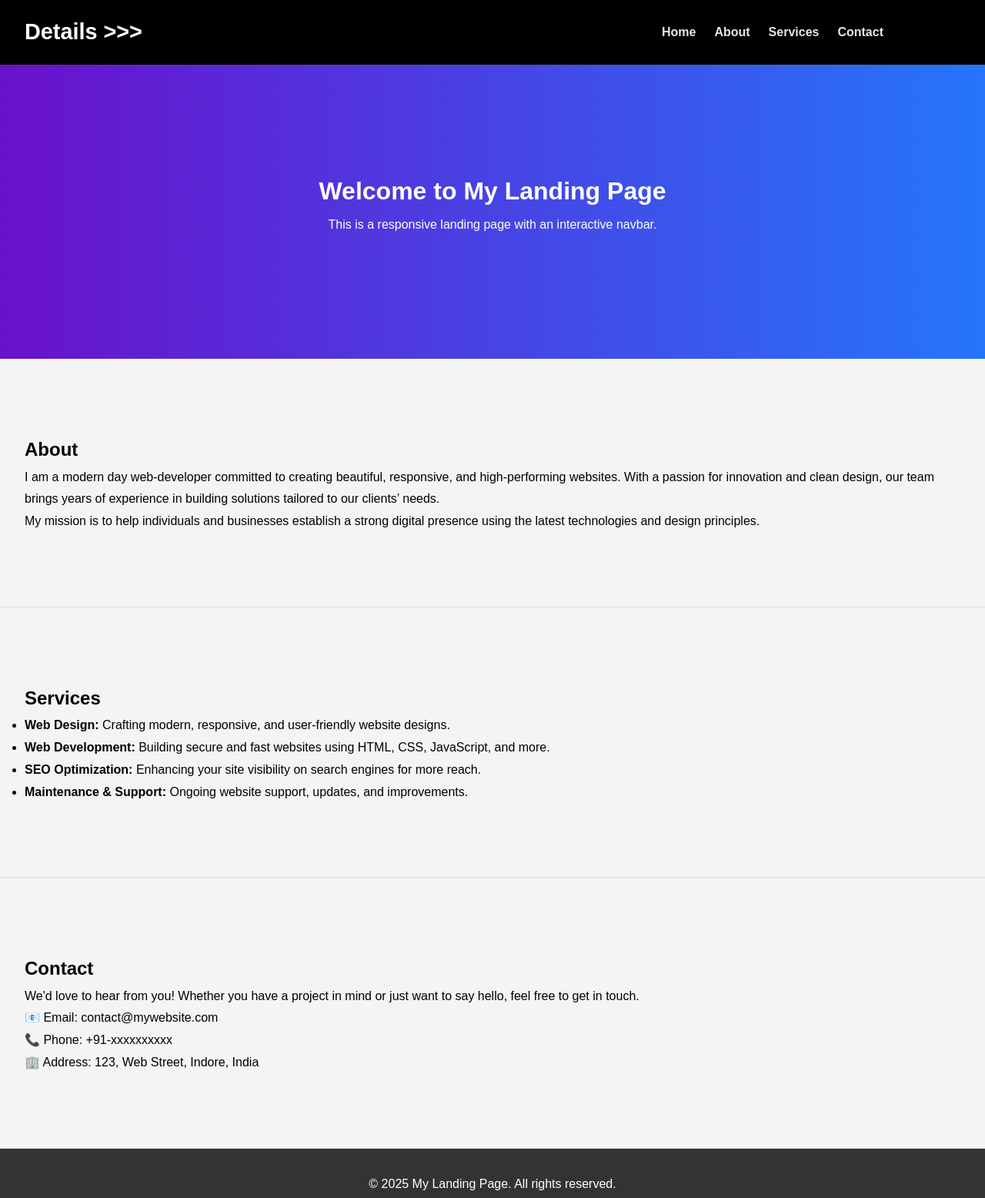
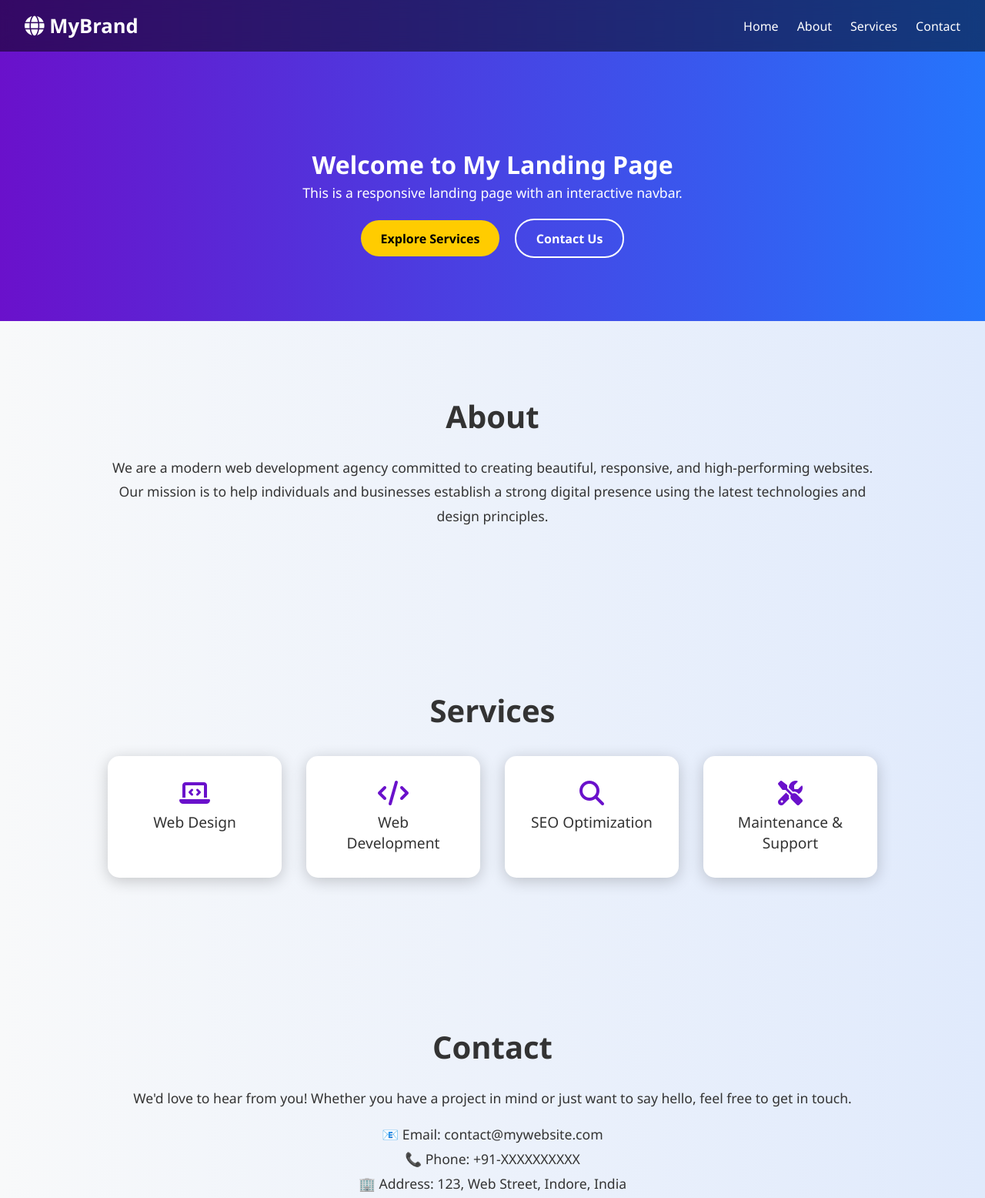
Before and after one commit to gauravbatham-tech/PRODIGY_WD_01, a plain HTML site: page index.html in a window 1280 px wide. Shown: the top 1556 px of the page at 77% size. Drawn offline with Linux system fonts and the light colour scheme.

Commit message:
modifications

```diff
--- a/index.html
+++ b/index.html
@@ -5,10 +5,11 @@
   <meta name="viewport" content="width=device-width, initial-scale=1.0" />
   <title>Responsive Landing Page</title>
   <link rel="stylesheet" href="style.css" />
+  <link rel="stylesheet" href="https://cdnjs.cloudflare.com/ajax/libs/font-awesome/6.5.0/css/all.min.css" />
 </head>
 <body>
   <nav id="navbar">
-    <div class="logo">Details >>></div>
+    <div class="logo"><i class="fas fa-globe"></i> MyBrand </div>
     <ul class="nav-links">
       <li><a href="#home">Home</a></li>
       <li><a href="#about">About</a></li>
@@ -18,40 +19,49 @@
   </nav>
 
   <header id="home">
+    <div class="header-content">
       <h1>Welcome to My Landing Page</h1>
       <p>This is a responsive landing page with an interactive navbar.</p>
+      <div class="header-buttons">
+        <a href="#services" class="btn">Explore Services</a>
+        <a href="#contact" class="btn btn-outline">Contact Us</a>
+      </div>
+    </div>
   </header>
 
   <section id="about">
+    <div class="container">
       <h2>About</h2>
       <p>
-      I am a modern day web-developer committed to creating beautiful, responsive, and high-performing websites. With a passion for innovation and clean design, our team brings years of experience in building solutions tailored to our clients’ needs.
+        We are a modern web development agency committed to creating beautiful, responsive, and high-performing websites. Our mission is to help individuals and businesses establish a strong digital presence using the latest technologies and design principles.
       </p>
-    <p>
-      My mission is to help individuals and businesses establish a strong digital presence using the latest technologies and design principles.
-    </p>
+    </div>
   </section>
 
   <section id="services">
+    <div class="container">
       <h2>Services</h2>
-    <ul>
-      <li><strong>Web Design:</strong> Crafting modern, responsive, and user-friendly website designs.</li>
-      <li><strong>Web Development:</strong> Building secure and fast websites using HTML, CSS, JavaScript, and more.</li>
-      <li><strong>SEO Optimization:</strong> Enhancing your site visibility on search engines for more reach.</li>
-      <li><strong>Maintenance & Support:</strong> Ongoing website support, updates, and improvements.</li>
+      <ul class="services-list">
+        <li><i class="fas fa-laptop-code"></i> Web Design</li>
+        <li><i class="fas fa-code"></i> Web Development</li>
+        <li><i class="fas fa-search"></i> SEO Optimization</li>
+        <li><i class="fas fa-tools"></i> Maintenance & Support</li>
       </ul>
+    </div>
   </section>
 
   <section id="contact">
+    <div class="container">
       <h2>Contact</h2>
       <p>
         We'd love to hear from you! Whether you have a project in mind or just want to say hello, feel free to get in touch.
       </p>
       <p>
         📧 Email: contact@mywebsite.com<br />
-      📞 Phone: +91-xxxxxxxxxx<br />
+        📞 Phone: +91-XXXXXXXXXX<br />
         🏢 Address: 123, Web Street, Indore, India
       </p>
+    </div>
   </section>
 
   <footer>
--- a/style.css
+++ b/style.css
@@ -1,3 +1,4 @@
+/* Reset & Base */
 * {
   margin: 0;
   padding: 0;
@@ -5,73 +6,159 @@
 }
 
 body {
-  font-family: Arial, sans-serif;
-  line-height: 1.8;
+  font-family: 'Segoe UI', sans-serif;
+  background: linear-gradient(to right, #f8f9fa, #e0eafc);
+  color: #333;
+  scroll-behavior: smooth;
 }
 
+/* Navigation */
 nav {
   position: fixed;
   top: 0;
   width: 100%;
-  background-color: black;
-  color: white;
   padding: 1rem 2rem;
   display: flex;
   justify-content: space-between;
   align-items: center;
+  backdrop-filter: blur(12px);
+  background: rgba(0, 0, 0, 0.5);
+  color: white;
   z-index: 1000;
-  transition: background-color 0.3s ease;
+  transition: background-color 0.4s ease;
 }
 
 nav.scrolled {
-  background-color: grey;
+  background: rgba(0, 0, 0, 1);
 }
 
 .logo {
-  font-size: 1.8rem;
+  font-size: 1.6rem;
   font-weight: bold;
 }
 
 .nav-links {
   list-style: none;
-  margin-right: 100px;
   display: flex;
   gap: 1.5rem;
 }
 
 .nav-links li a {
   color: white;
-  opacity: 0.9;
-  font-weight: bold;
   text-decoration: none;
+  font-weight: 500;
   transition: color 0.3s ease;
 }
 
 .nav-links li a:hover {
-  color: white;
-  opacity: 1;
+  color: #fdd835;
   font-style: italic;
-  font-size: large;
-  padding: 2.5px 2.5px;
+  font-size: larger;
 }
 
+/* Header */
 header {
   background: linear-gradient(to right, #6a11cb, #2575fc);
   color: white;
   text-align: center;
-  padding: 10rem 2rem;
-  margin-top: 60px;
+  padding: 12rem 2rem 6rem;
 }
 
+.header-content {
+  max-width: 800px;
+  margin: auto;
+}
+
+.header-buttons {
+  margin-top: 2rem;
+}
+
+.btn {
+  background-color: #ffcc00;
+  color: #000;
+  padding: 0.8rem 1.6rem;
+  border: none;
+  border-radius: 25px;
+  margin: 0 0.5rem;
+  font-weight: bold;
+  cursor: pointer;
+  transition: all 0.3s ease;
+  text-decoration: none;
+}
+
+.btn:hover {
+  background-color: #fff200;
+}
+
+.btn-outline {
+  background: transparent;
+  border: 2px solid #fff;
+  color: #fff;
+}
+
+.btn-outline:hover {
+  background: white;
+  color: #000;
+}
+
+/* Sections */
 section {
   padding: 6rem 2rem;
-  background-color: #f4f4f4;
-  border-bottom: 1px solid #ddd;
+  text-align: center;
 }
 
+.container {
+  max-width: 1000px;
+  margin: auto;
+}
+
+h2 {
+  font-size: 2.5rem;
+  margin-bottom: 1.5rem;
+  color: #333;
+}
+
+p {
+  font-size: 1.1rem;
+  line-height: 1.8;
+  margin-bottom: 1rem;
+}
+
+/* Services */
+.services-list {
+  display: grid;
+  grid-template-columns: repeat(auto-fit, minmax(200px, 1fr));
+  list-style: nonE;
+  padding: 0;
+  gap: 2rem;
+  margin-top: 2rem;
+}
+
+.services-list li {
+  background: #fff;
+  padding: 2rem;
+  border-radius: 15px;
+  box-shadow: 0 4px 20px rgba(0, 0, 0, 0.2);
+  font-size: 1.2rem;
+  transition: transform 0.3s ease;
+}
+
+.services-list li i {
+  display: block;
+  font-size: 2rem;
+  margin-bottom: 0.5rem;
+  color: #6a11cb;
+}
+
+.services-list li:hover {
+  transform: translateY(-10px);
+}
+
+/* Footer */
 footer {
   text-align: center;
   padding: 2rem;
   background-color: #333;
   color: white;
+  opacity: 1;
 }
```
Lines whose indentation alone changed are shown as unchanged.
